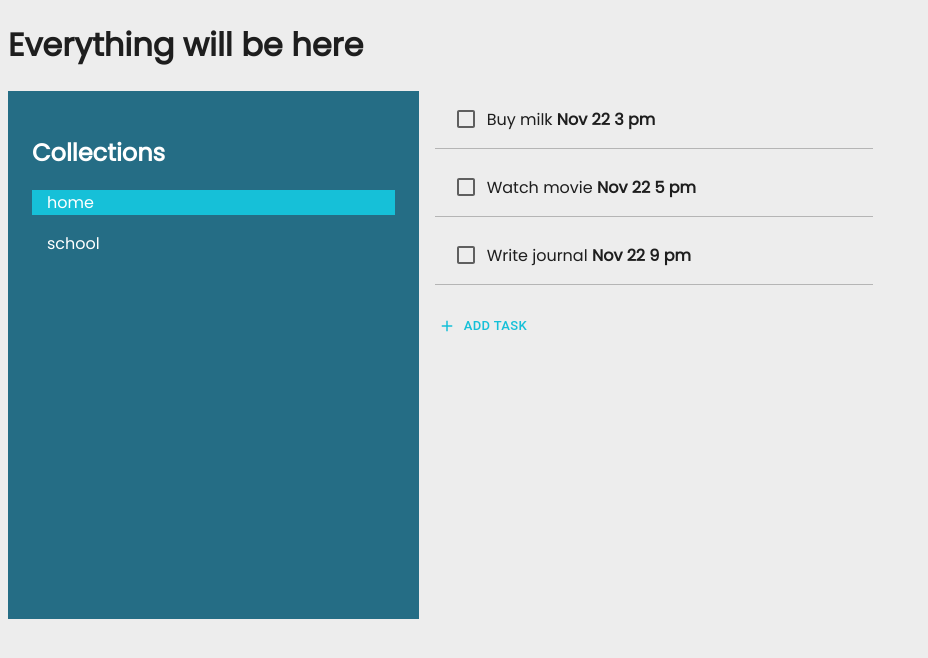
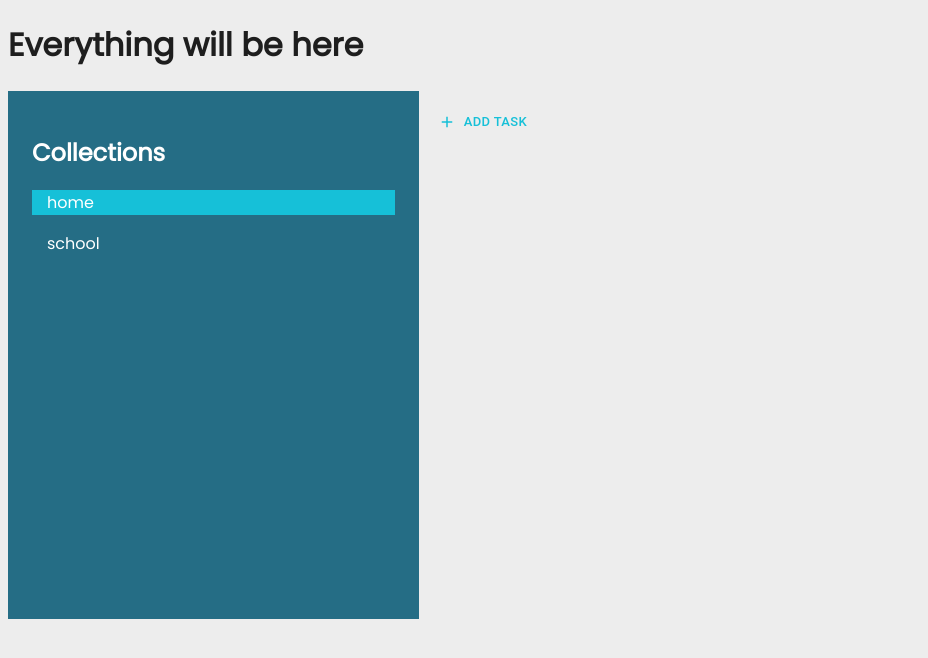
Before and after one commit to erxon/todo-app, a React (Create React App) app: page /home in a window 1280 px wide. Shown: the top 658 px of the page, without its empty margins (0-928 px from the left). Built offline with nearby package versions, Linux system fonts and the light colour scheme.

Commit message:
update task adding

```diff
--- a/src/components/Home.js
+++ b/src/components/Home.js
@@ -7,6 +7,7 @@ import TaskMany from "./Task/TaskMany";
 
 function Home () {
     const [showTaskProp, setShowTaskProp] = useState(false);
+    const [tasks, setTasks] = useState([]);
 
     return <div>
         <h1>Everything will be here</h1>
@@ -15,8 +16,8 @@ function Home () {
                 <Collection />
             </Grid>
             <Grid item xs={8}>
-                <TaskMany />
-                { showTaskProp ? <TaskProperties /> : null }
+                <TaskMany tasks={tasks} setTasks={setTasks}/>
+                { showTaskProp ? <TaskProperties tasks={tasks} sendTasks={setTasks} /> : null }
                 <CreateTask onClickHandle={() => {setShowTaskProp(!showTaskProp)}} />
             </Grid>
         </Grid>
--- a/src/components/Task/TaskMany.js
+++ b/src/components/Task/TaskMany.js
@@ -1,25 +1,22 @@
 /* eslint-disable react/prop-types */
-import React, {useState} from "react";
+import React from "react";
 import TaskSingle from "./TaskSingle";
 
-function TaskMany(){
+function TaskMany(props){
     // const [tasks, setTasks] = useState({
     //     id: "",
     //     task: "",
     //     dateAndTime: ""
     // });
-    const [tasks, setTasks] = useState([
-        {id: "1", task: "Buy milk", dateAndTime: "Nov 22 3 pm"},
-        {id: "2", task: "Watch movie", dateAndTime: "Nov 22 5 pm"},
-        {id: "3", task: "Write journal", dateAndTime: "Nov 22 9 pm"}
-    ]);
+
+
     const handleCheck = (id) => {
-        setTasks(tasks.filter((task) => {
+        props.setTasks(props.tasks.filter((task) => {
             return task.id !== id
         }))
     }
     return <div>
-        {tasks.map((task) => {
+        {props.tasks.map((task) => {
             return <TaskSingle
                         key={task.id}
                         id={task.id}
--- a/src/components/Task/TaskSingle.js
+++ b/src/components/Task/TaskSingle.js
@@ -29,7 +29,7 @@ function TaskSingle(props){
                 onMouseLeave={() => {setChecked(false)}}
                 onClick={() => {props.onHandleCheck(props.id)}}
                 />
-            <p>{props.task} <span style={{fontWeight: "bold"}}>{props.dateAndTime}</span></p>
+            <p>{props.task} <span style={{fontWeight: "bold"}}>3 pm</span></p>
     </div>
 }
 
--- a/src/components/TaskProperties/TaskProperties.js
+++ b/src/components/TaskProperties/TaskProperties.js
@@ -1,3 +1,4 @@
+/* eslint-disable react/prop-types */
 import React, {useState} from "react";
 import dayjs from 'dayjs';
 import { TextField } from "@mui/material";
@@ -8,28 +9,28 @@ import {Button} from "@mui/material";
 import styles from "../../styles/styles.forms";
 
 
-function TaskProperties() {
+function TaskProperties(props) {
     //Create object to store properties of a task
     const [task, setTask] = useState({
+        id: "",
         task: "",
         description: "",
         collection: "",
         dateAndTime: dayjs('2014-08-18T21:11:54')
     });
+    let temporaryId = props.tasks.length;
     //Create array to store collection of tasks after submition
-    let tasks = [];
     const handleFieldChange = (event) => {
         const {name, value} = event.target;
+
         setTask((prevValue) => {
-            return {...prevValue, [name]: value}
+            return {...prevValue, id: `${temporaryId}`, [name]: value}
         });
     }
     const handleSubmit = () => {
-        tasks.push(task);
-        console.log(tasks);
+        props.sendTasks((prevValues) => {return [...prevValues, task]});
     }
     //Pass the array to TaskMany component
-
     //For Date and Time picker
     // const [value, setValue] = useState(dayjs('2014-08-18T21:11:54'));
 
```
